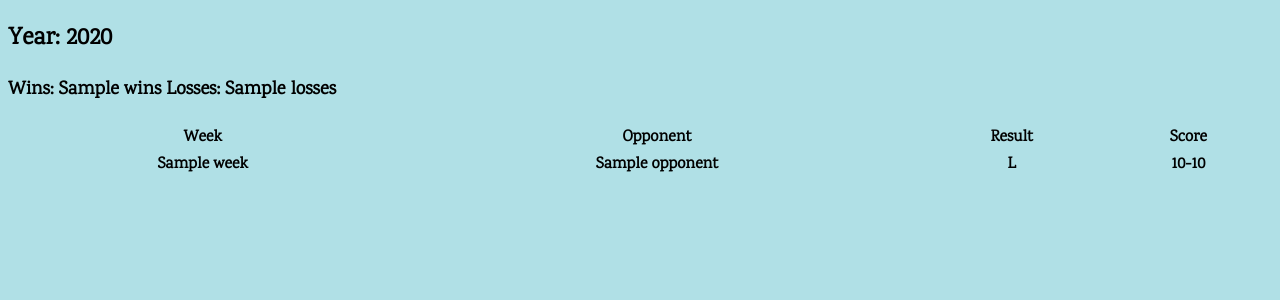
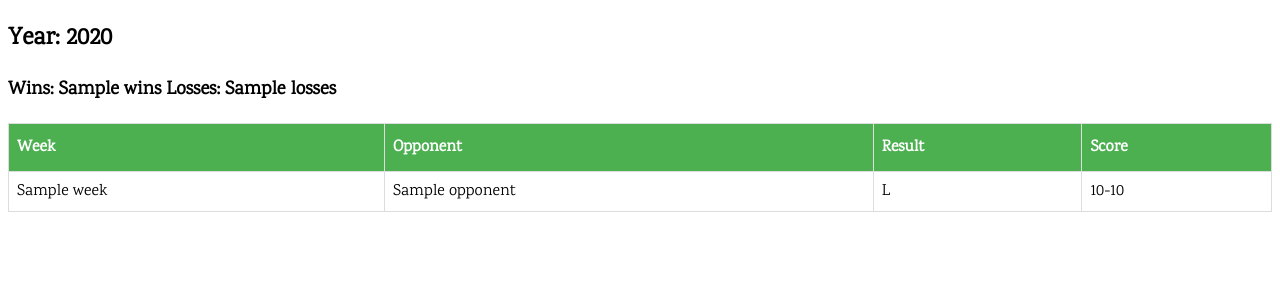
Before and after one commit to cwillforeal/fantasyfootballsite, a Flask app: template flaskr/templates/showPlayerHistory.html in a window 1280 px wide. Shown: the top 300 px of the page. Run offline with Flask 2, Linux system fonts and the light colour scheme; the template is opened without the code that fills it: most values are stand-ins (such as "Sample title", 1, 10 or a date in 2020); lists and menus that the app fills with data are empty; parts of the project's set-up code (start-up, migrations or seed data) failed here and were passed over.

Commit message:
Updated some styling

```diff
--- a/flaskr/main.py
+++ b/flaskr/main.py
@@ -7,6 +7,7 @@ from os import urandom
 from database import Database
 from sortHistory import sortTeamHistory
 import imp
+import os
 pwds = imp.load_source('pwds', '../pwds.py')
 
 app = Flask(__name__)
@@ -122,6 +123,7 @@ def playerHistory():
     users = db.getUsers()
     return render_template('selectPlayerHistory.html',users=users)
 
+@app.context_processor
 def override_url_for():
     return dict(url_for=dated_url_for)
 
--- a/flaskr/static/styles/showPlayerHistory.css
+++ b/flaskr/static/styles/showPlayerHistory.css
@@ -1,3 +1,18 @@
 body {
-	background-color: powderblue;
+	background-color: white;
 }
+#year_results {
+	border-collapse: collapse;
+}
+#year_results th, #year_results td {
+	border: 1px solid #ddd;
+	padding: 8px;
+}
+#year_results th {
+	text-align: left;
+	background-color: #4CAF50;
+	color: white;
+	padding-top: 12px;
+	padding-bottom: 12px;
+}
+#year_results tr:hover {background-color: #ddd;}
--- a/flaskr/templates/showPlayerHistory.html
+++ b/flaskr/templates/showPlayerHistory.html
@@ -18,7 +18,7 @@ body,h1,h2,h3,h4,h5,h6 {font-family: "Karma", sans-serif}
 	<table style="width:100%" id="year_results">
 		<tr><th>Week</th><th>Opponent</th><th>Result</th><th>Score</th></tr>
 		{% for week in year.week_results %}
-		<tr><th>{{week.week}}</th><th>{{week.opponent}}</th><th>{% if week.win %}W{% else %}L{% endif %}</th><th>{{week.team_score}}-{{week.opponent_score}}</th></tr>
+		<tr><td>{{week.week}}</td><td>{{week.opponent}}</td><td>{% if week.win %}W{% else %}L{% endif %}</td><td>{{week.team_score}}-{{week.opponent_score}}</td></tr>
 		{% endfor %}
 	</table>
 	{% endfor %}
```
Also changed, not shown: flaskr/sortHistory.py (+5 -3 lines).
